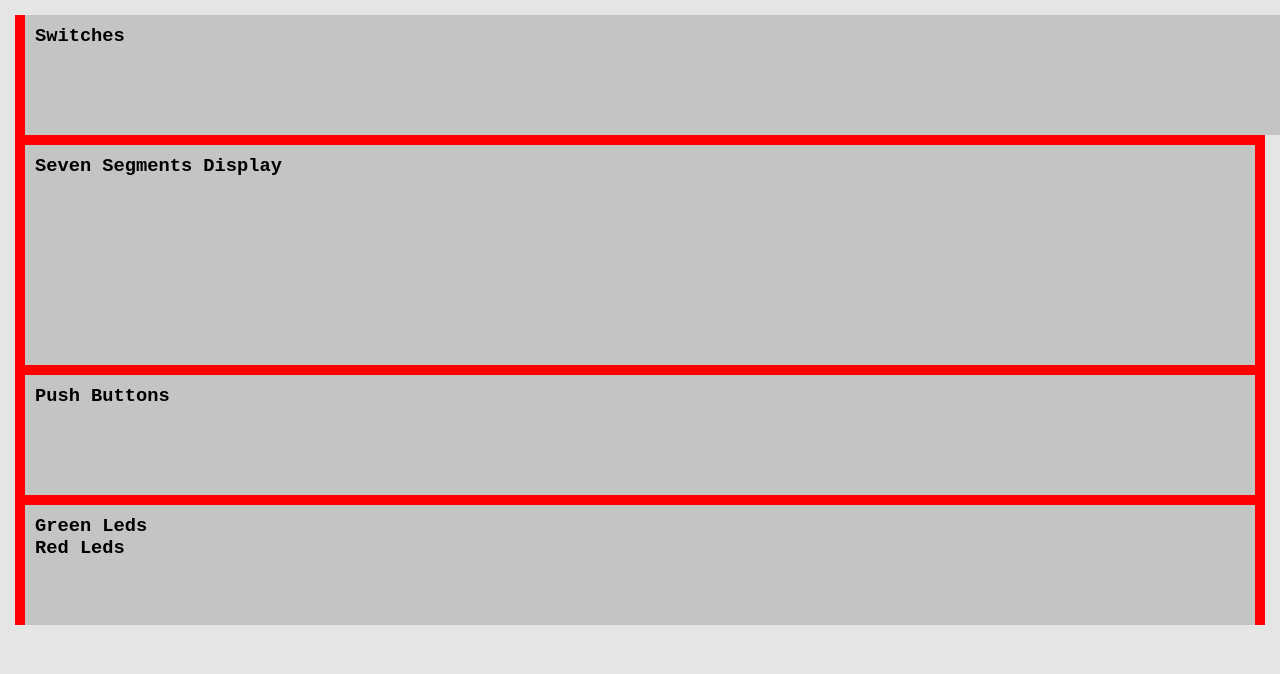
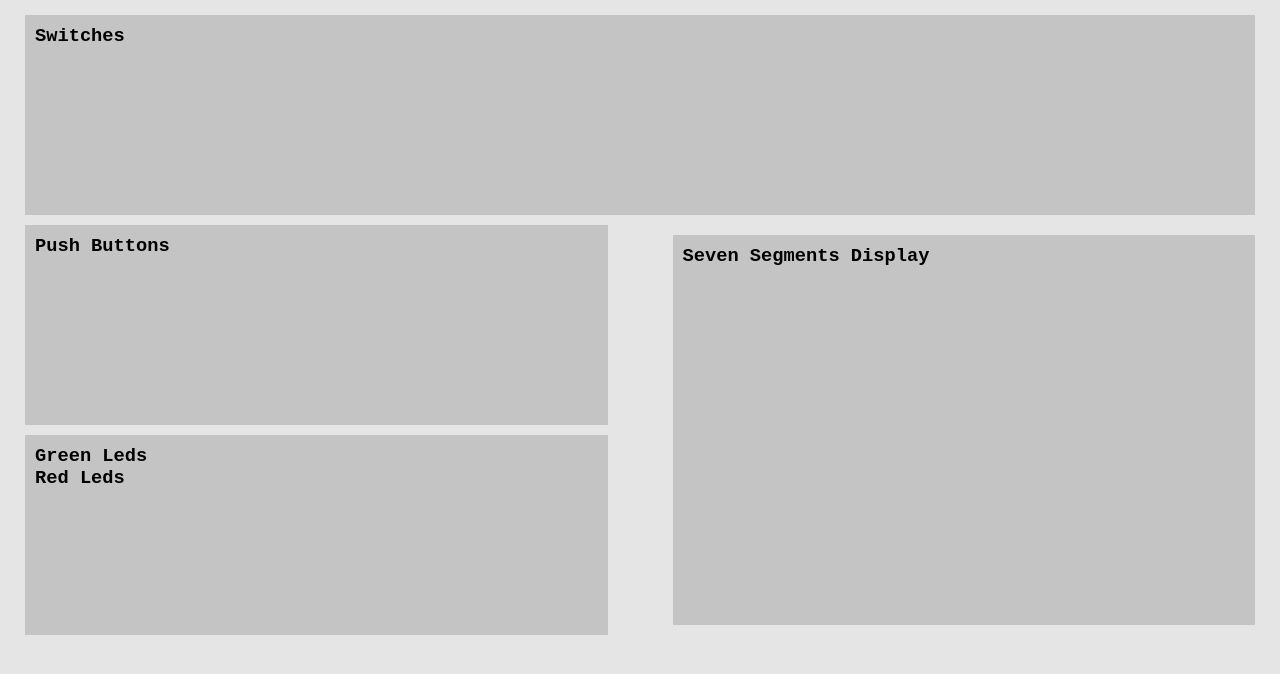
Before and after one commit to KennedyMelo/IHS-project, a plain HTML site: page de2i-150-WebInterface/index2.html in a window 1280 px wide. Drawn offline with Linux system fonts and the light colour scheme.

Commit message:
boxes made

```diff
--- a/de2i-150-WebInterface/index2.html
+++ b/de2i-150-WebInterface/index2.html
@@ -15,20 +15,20 @@
 
                 </div>
         </div>
-        <div id="sevenSegmentsBox">
+        <div id="sevenSegmentsBox" class="boxWidth">
             <h3>Seven Segments Display</h3>
             <div class="contentClass">
 
             </div>
         </div>
 
-        <div id="pushButtonBox" class="boxHeight">
+        <div id="pushButtonBox" class="boxHeight boxWidth">
             <h3>Push Buttons</h3>
             <div class="contentClass">
 
             </div>
         </div>
-        <div id="ledsBox" class="boxHeight">
+        <div id="ledsBox" class="boxHeight boxWidth">
             <div id="greenLedsDiv">
                 <h3>Green Leds</h3>
                 <div class="contentClass">
@@ -44,5 +44,6 @@
 
 
     </div>
+
 </body>
 </html>
--- a/de2i-150-WebInterface/style2.css
+++ b/de2i-150-WebInterface/style2.css
@@ -8,7 +8,6 @@ body{
 }
 
 .container{
-    background-color: red;
     margin: 15px;
 
 }
@@ -18,11 +17,13 @@ body{
     margin: 10px;
 }
 .boxHeight{
-    height: 100px;
+    height: 180px;
 }
-#switchesBox{
-    width: 100%;
+.boxWidth{
+    width: 45%;
 }
 #sevenSegmentsBox{
-    height: 200px;
+    height: 370px;
+    float: right;
+
 }
```
